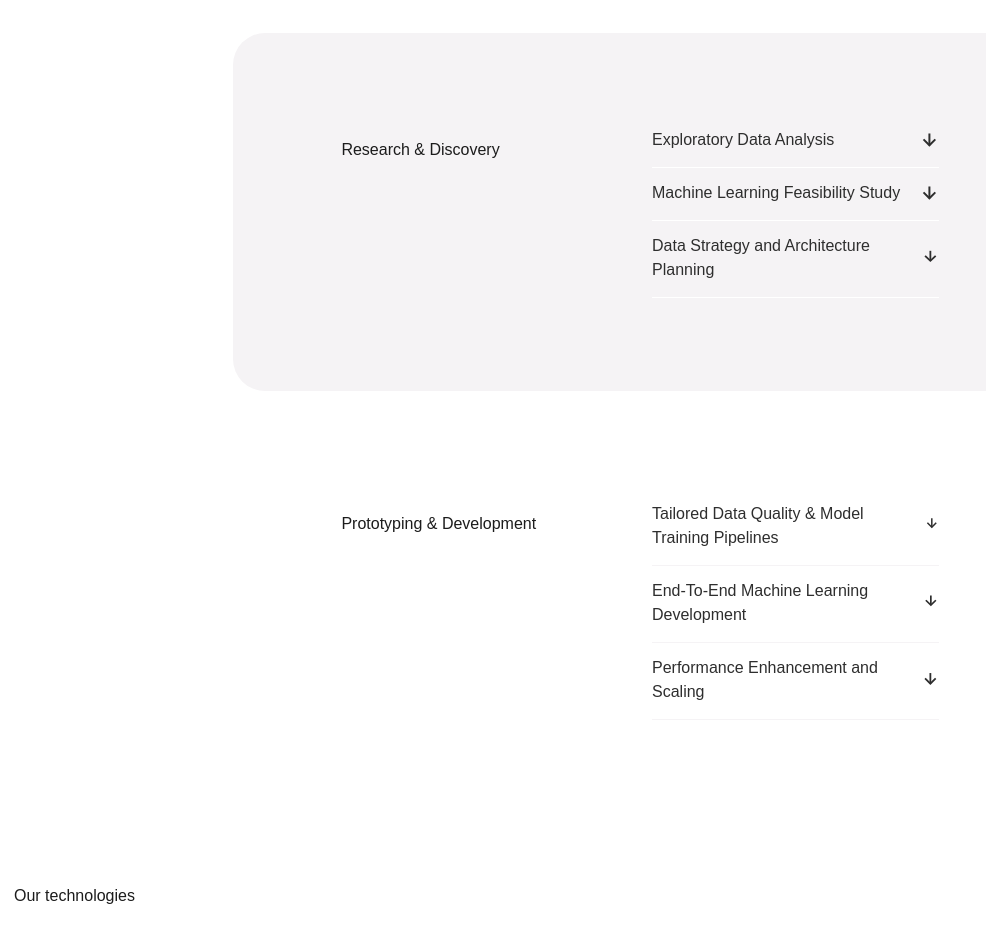
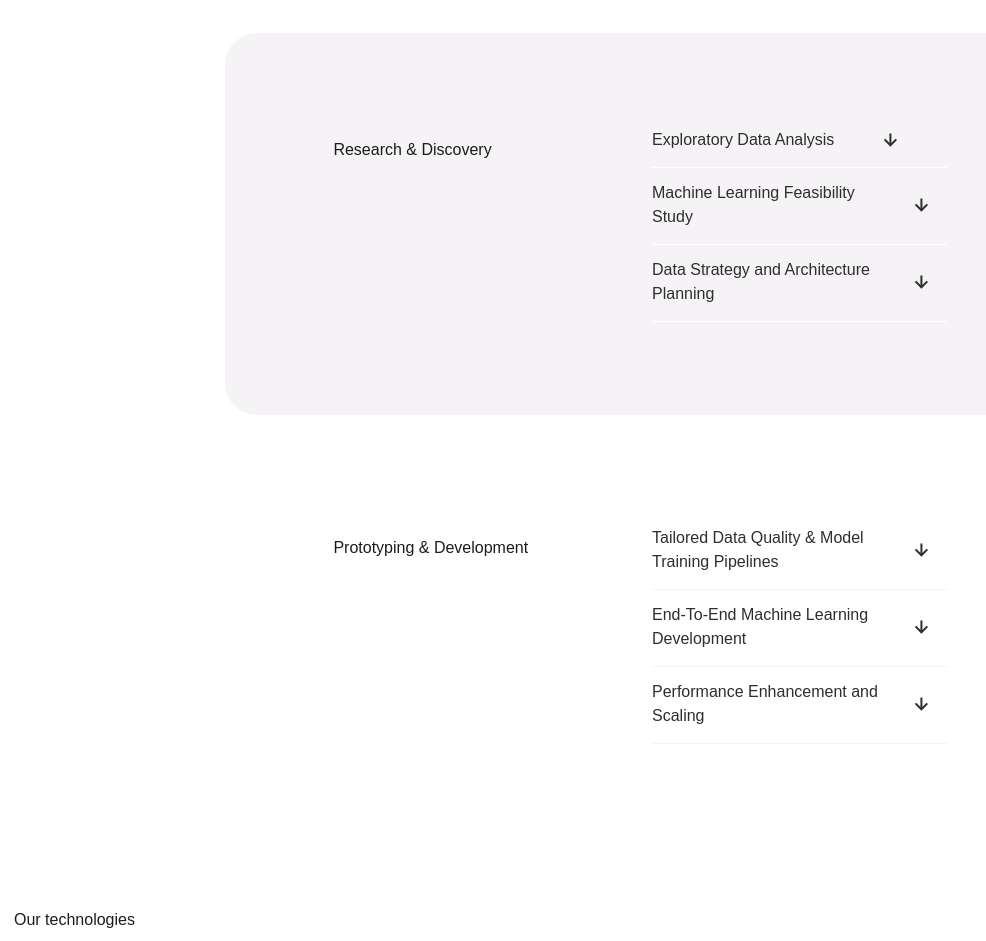
Before and after one commit to Nospoko/epr-landing, a Next.js app in the folder algrtm/: page /customSolutions in a window 1280 px wide. Shown: the part 760-1701 px from the top of the page, without its empty margins (0-986 px from the left). Built offline with nearby package versions, Linux system fonts and the light colour scheme.

Commit message:
The management of section titles and descriptions in OfferSection has been modified

```diff
--- a/algrtm/src/components/OfferSection.js
+++ b/algrtm/src/components/OfferSection.js
@@ -4,23 +4,47 @@ import React, { useState } from "react";
 import Icon from "./shared/Icon";
 
 const OfferSection = () => {
-  const [textVisibility, setTextVisibility] = useState([
-    false,
-    false,
-    false,
-    false,
-    false,
-    false,
+  const [sections, setSections] = useState([
+    {
+      title: "Exploratory Data Analysis",
+      description:
+        "Our goal has always been to drive positive change and make a meaningful impact. We thrive on seeking out challenging endeavors. For us, it's about believing in the power of algorithms, not just AI. We focus on areas of machine learning from the point of view of extending intelligence, rather than replacing it.",
+      visible: false,
+    },
+    {
+      title: "Machine Learning Feasibility Study",
+      description: "TEXT",
+      visible: false,
+    },
+    {
+      title: "Data Strategy and Architecture Planning",
+      description: "TEXT",
+      visible: false,
+    },
+    {
+      title: "Tailored Data Quality & Model Training Pipelines",
+      description: "TEXT",
+      visible: false,
+    },
+    {
+      title: "End-To-End Machine Learning Development",
+      description: "TEXT",
+      visible: false,
+    },
+    {
+      title: "Performance Enhancement and Scaling",
+      description: "TEXT",
+      visible: false,
+    },
   ]);
 
   const handleOffer = (index) => {
-    const newTextVisibility = [...textVisibility];
-
-    for (let i = 0; i < newTextVisibility.length; i++) {
-      newTextVisibility[i] = i === index ? !newTextVisibility[i] : false;
-    }
-
-    setTextVisibility(newTextVisibility);
+    setSections((prevSections) =>
+      prevSections.map((section, i) => ({
+        ...section,
+        visible: index === i ? !section.visible : false,
+      }))
+    );
   };
 
   return (
@@ -36,180 +60,85 @@ const OfferSection = () => {
           </div>
 
           <div className="flex flex-col h6_600 text-neutralLight-neutral20 gap-[0.75rem] w-full">
-            <div className="flex flex-col border-b-[1px] border-neutralLight-neutral100">
-              <div className="flex items-center gap-4 pb-4 justify-between w-full">
-                <div>Exploratory Data Analysis</div>
-
-                <div className="flex justify-end">
+            {sections.slice(0, 3).map((section, index) => (
+              <div
+                key={index}
+                className="flex flex-col border-b-[1px] border-neutralLight-neutral100"
+              >
+                <div
+                  className="flex items-center gap-4 self-stretch w-full pb-4 justify-between"
+                  onClick={() => handleOffer(index)}
+                  role="button"
+                  aria-expanded={section.visible}
+                  aria-controls={`section-${index}-content`}
+                >
+                  <div>{section.title}</div>
                   <Icon
                     src={
-                      textVisibility[0]
+                      section.visible
                         ? "/arrow-up-icon.svg"
                         : "/arrow-down-icon.svg"
                     }
                     alt="Arrow icon"
-                    onClick={() => handleOffer(0)}
                     width={20}
-                    height={20}
                   />
+                  <div
+                    id={`section-${index}-content`}
+                    className="max-w-[25.75rem]"
+                  >
+                    {section.visible && (
+                      <p className="text-neutralLight-neutral20 p2 leading-[1.64rem] pb-4">
+                        {section.description}
+                      </p>
+                    )}
+                  </div>
                 </div>
               </div>
-
-              {textVisibility[0] && (
-                <div className="max-w-[25.75rem]">
-                  <p className="text-neutralLight-neutral20 p2 leading-[1.64rem] pb-4">
-                    Our goal has always been to drive{" "}
-                    <strong>positive change</strong> and make a meaningful
-                    impact. We thrive on seeking out challenging endeavors. For
-                    us, it's about believing in the power of algorithms, not
-                    just AI. We focus on areas of machine learning from the
-                    point of view of extending intelligence, rather than
-                    replacing it.
-                  </p>
-                </div>
-              )}
-            </div>
-
-            <div className="flex flex-col border-b-[1px] border-neutralLight-neutral100">
-              <div className="flex items-center gap-4 self-stretch w-full pb-4 justify-between">
-                <div>Machine Learning Feasibility Study</div>
-
-                <div>
-                  <Icon
-                    src={
-                      textVisibility[1]
-                        ? "/arrow-up-icon.svg"
-                        : "/arrow-down-icon.svg"
-                    }
-                    alt="Arrow icon"
-                    onClick={() => handleOffer(1)}
-                    width={20}
-                  />
-                </div>
-              </div>
-
-              {textVisibility[1] && (
-                <div className="max-w-[25.75rem]">
-                  <p className="text-neutralLight-neutral20 p2 leading-[1.64rem] pb-4">
-                    TEXT 1
-                  </p>
-                </div>
-              )}
-            </div>
-
-            <div className="flex flex-col border-b-[1px] border-neutralLight-neutral100">
-              <div className="flex items-center gap-4 self-stretch w-full pb-4 justify-between">
-                <div>Data Strategy and Architecture Planning</div>
-
-                <div className="w-5 h-5">
-                  <Icon
-                    src={
-                      textVisibility[2]
-                        ? "/arrow-up-icon.svg"
-                        : "/arrow-down-icon.svg"
-                    }
-                    alt="Arrow icon"
-                    onClick={() => handleOffer(2)}
-                    width={20}
-                  />
-                </div>
-              </div>
-
-              {textVisibility[2] && (
-                <div className="max-w-[25.75rem]">
-                  <p className="text-neutralLight-neutral20 p2 leading-[1.64rem] pb-4">
-                    TEXT 2
-                  </p>
-                </div>
-              )}
-            </div>
+            ))}
           </div>
         </div>
         {/* Prototyping & Development */}
-        <div className="flex gap-[1.5rem] py-[5.85rem] px-[6.75rem]">
+        <div className="flex gap-[1.5rem] py-[5.85rem] px-[6.75rem] ">
           <div className="h4 text-neutralLight-neutral10 leading-[2.75rem] flex justify-start max-w-[25.1875rem] w-full">
             <p>Prototyping & Development</p>
           </div>
 
           <div className="flex flex-col h6_600 text-neutralLight-neutral20 gap-[0.75rem] w-full">
-            <div className="flex flex-col border-b-[1px] border-neutralLight-neutral90">
-              <div className="flex items-center gap-4  w-full pb-4 justify-between">
-                <div>Tailored Data Quality & Model Training Pipelines</div>
-
-                <div className="w-5 h-5">
+            {sections.slice(3, 6).map((section, index) => (
+              <div
+                key={index}
+                className="flex flex-col border-b-[1px] border-neutralLight-neutral90"
+              >
+                <div
+                  className="flex items-center gap-4 self-stretch w-full pb-4 justify-between"
+                  onClick={() => handleOffer(index + 3)}
+                  role="button"
+                  aria-expanded={section.visible}
+                  aria-controls={`section-${index + 3}-content`}
+                >
+                  <div>{section.title}</div>
                   <Icon
                     src={
-                      textVisibility[3]
+                      section.visible
                         ? "/arrow-up-icon.svg"
                         : "/arrow-down-icon.svg"
                     }
                     alt="Arrow icon"
-                    onClick={() => handleOffer(3)}
                     width={20}
                   />
+                  <div
+                    id={`section-${index + 3}-content`}
+                    className="max-w-[25.75rem]"
+                  >
+                    {section.visible && (
+                      <p className="text-neutralLight-neutral20 p2 leading-[1.64rem] pb-4">
+                        {section.description}
+                      </p>
+                    )}
+                  </div>
                 </div>
               </div>
-
-              {textVisibility[3] && (
-                <div className="max-w-[25.75rem]">
-                  <p className="text-neutralLight-neutral20 p2 leading-[1.64rem] pb-4">
-                    text 3
-                  </p>
-                </div>
-              )}
-            </div>
-
-            <div className="flex flex-col border-b-[1px] border-neutralLight-neutral90">
-              <div className="flex items-center gap-4 self-stretch w-full pb-4 justify-between">
-                <div>End-To-End Machine Learning Development</div>
-
-                <div className="!w-5 !h-5">
-                  <Icon
-                    src={
-                      textVisibility[4]
-                        ? "/arrow-up-icon.svg"
-                        : "/arrow-down-icon.svg"
-                    }
-                    alt="Arrow icon"
-                    onClick={() => handleOffer(4)}
-                  />
-                </div>
-              </div>
-
-              {textVisibility[4] && (
-                <div className="max-w-[25.75rem]">
-                  <p className="text-neutralLight-neutral20 p2 leading-[1.64rem] pb-4">
-                    TEXT 4
-                  </p>
-                </div>
-              )}
-            </div>
-
-            <div className="flex flex-col border-b-[1px] border-neutralLight-neutral90">
-              <div className="flex items-center gap-4 self-stretch w-full pb-4 justify-between">
-                <div>Performance Enhancement and Scaling</div>
-
-                <div className="!w-5 !h-5">
-                  <Icon
-                    src={
-                      textVisibility[5]
-                        ? "/arrow-up-icon.svg"
-                        : "/arrow-down-icon.svg"
-                    }
-                    alt="Arrow icon"
-                    onClick={() => handleOffer(5)}
-                  />
-                </div>
-              </div>
-
-              {textVisibility[5] && (
-                <div className="max-w-[25.75rem]">
-                  <p className="text-neutralLight-neutral20 p2 leading-[1.64rem] pb-4">
-                    TEXT 5
-                  </p>
-                </div>
-              )}
-            </div>
+            ))}
           </div>
         </div>
       </div>
```
